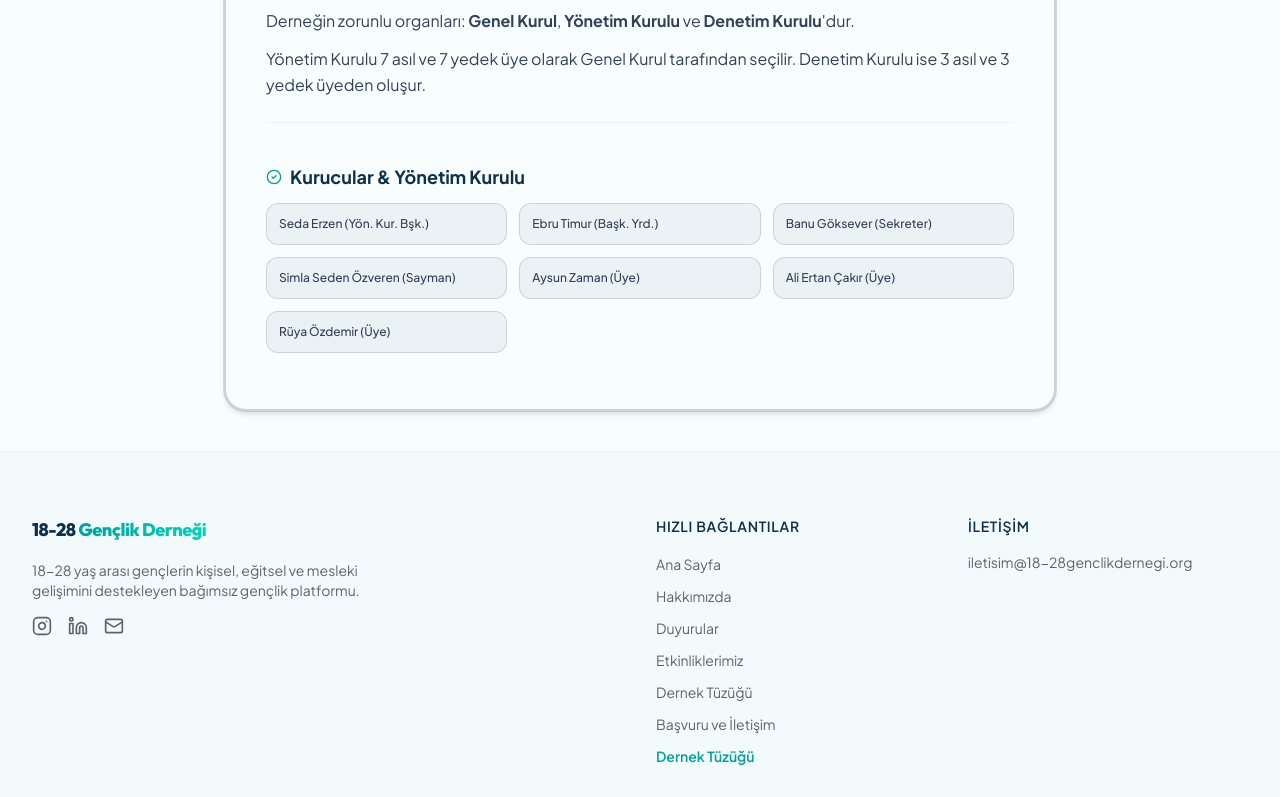
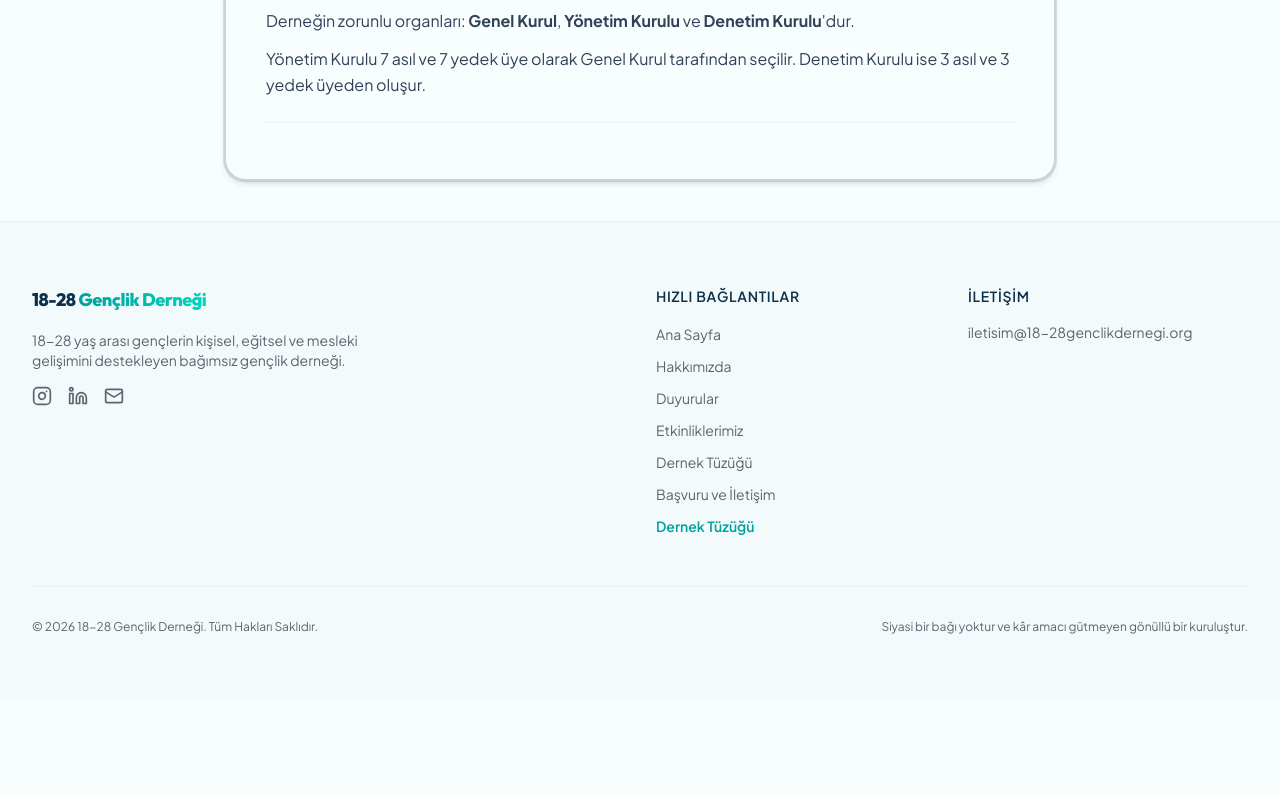
Before and after one commit to buketpolatoglu1-create/dernekweb, a Next.js app: page /tuzuk in a window 1280 px wide. Shown: the part 1748-2545 px from the top of the page. After the commit the page ends 2447 px from the top, so only its background shows below. Built offline with nearby package versions, Linux system fonts and the light colour scheme.

Commit message:
Updated footer text from platformu to dernegi and removed Kurucular & Yönetim Kurulu section

```diff
--- a/app/tuzuk/page.tsx
+++ b/app/tuzuk/page.tsx
@@ -131,23 +131,6 @@ export default function TuzukPage() {
               <p>Yönetim Kurulu 7 asıl ve 7 yedek üye olarak Genel Kurul tarafından seçilir. Denetim Kurulu ise 3 asıl ve 3 yedek üyeden oluşur.</p>
             </div>
 
-            {/* Geçici Yönetim Kurulu */}
-            <div className="space-y-3 pt-2">
-              <h3 className="text-lg font-bold text-primary flex items-center gap-2">
-                <CheckCircle2 className="h-4 w-4 text-accent" />
-                Kurucular & Yönetim Kurulu
-              </h3>
-              <div className="grid grid-cols-1 sm:grid-cols-2 md:grid-cols-3 gap-3 text-xs font-medium">
-                <div className="p-3 rounded-lg bg-primary/5 border border-primary/15">Seda Erzen (Yön. Kur. Bşk.)</div>
-                <div className="p-3 rounded-lg bg-primary/5 border border-primary/15">Ebru Timur (Başk. Yrd.)</div>
-                <div className="p-3 rounded-lg bg-primary/5 border border-primary/15">Banu Göksever (Sekreter)</div>
-                <div className="p-3 rounded-lg bg-primary/5 border border-primary/15">Simla Seden Özveren (Sayman)</div>
-                <div className="p-3 rounded-lg bg-primary/5 border border-primary/15">Aysun Zaman (Üye)</div>
-                <div className="p-3 rounded-lg bg-primary/5 border border-primary/15">Ali Ertan Çakır (Üye)</div>
-                <div className="p-3 rounded-lg bg-primary/5 border border-primary/15">Rüya Özdemir (Üye)</div>
-              </div>
-            </div>
-
           </CardContent>
         </Card>
 
--- a/lib/i18n/translations.ts
+++ b/lib/i18n/translations.ts
@@ -110,7 +110,7 @@ export const translations: Record<Language, Record<string, string>> = {
     "about.faq.desc": "Derneğimiz ve işleyişimiz hakkında merak edilen temel soruların cevapları.",
 
     // Footer
-    "footer.desc": "18-28 yaş arası gençlerin kişisel, eğitsel ve mesleki gelişimini destekleyen bağımsız gençlik platformu.",
+    "footer.desc": "18-28 yaş arası gençlerin kişisel, eğitsel ve mesleki gelişimini destekleyen bağımsız gençlik derneği.",
     "footer.rights": "Tüm Hakları Saklıdır.",
     "footer.links": "Hızlı Bağlantılar",
     "footer.contact": "İletişim",
```
